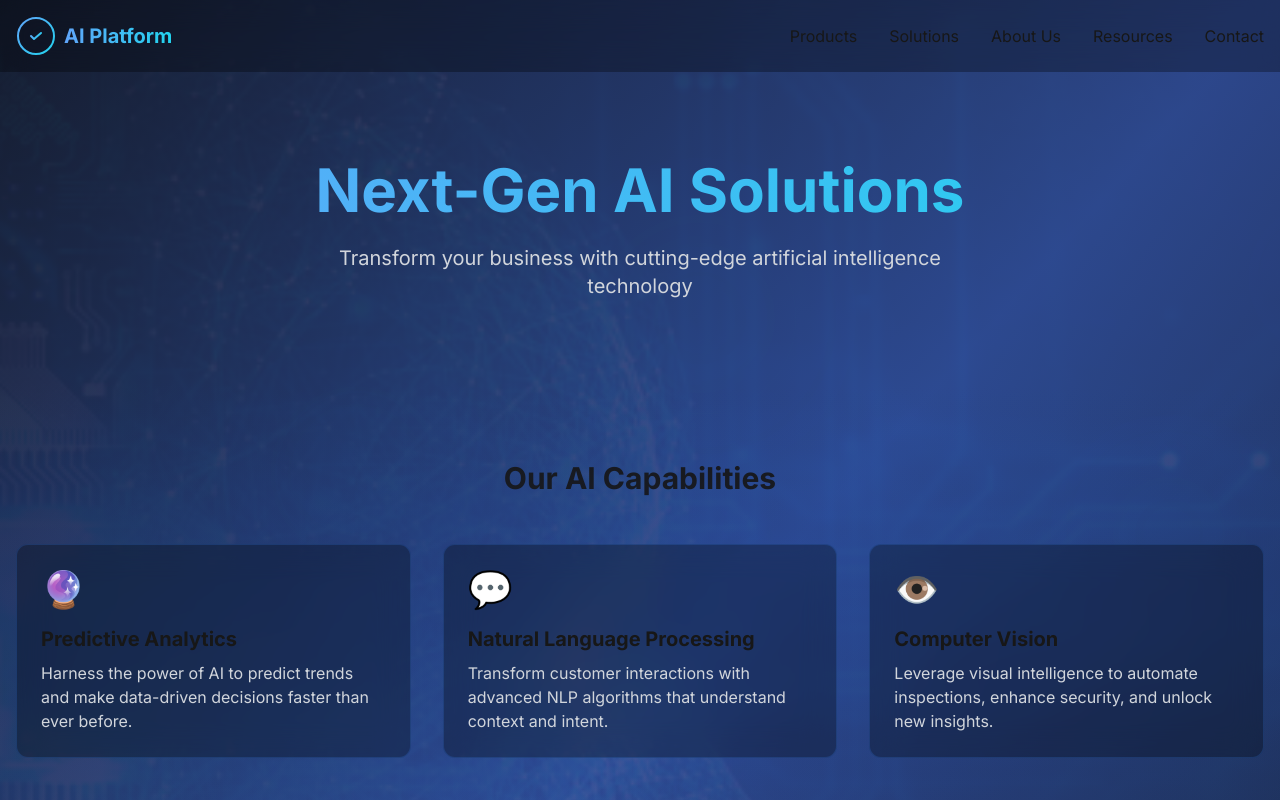
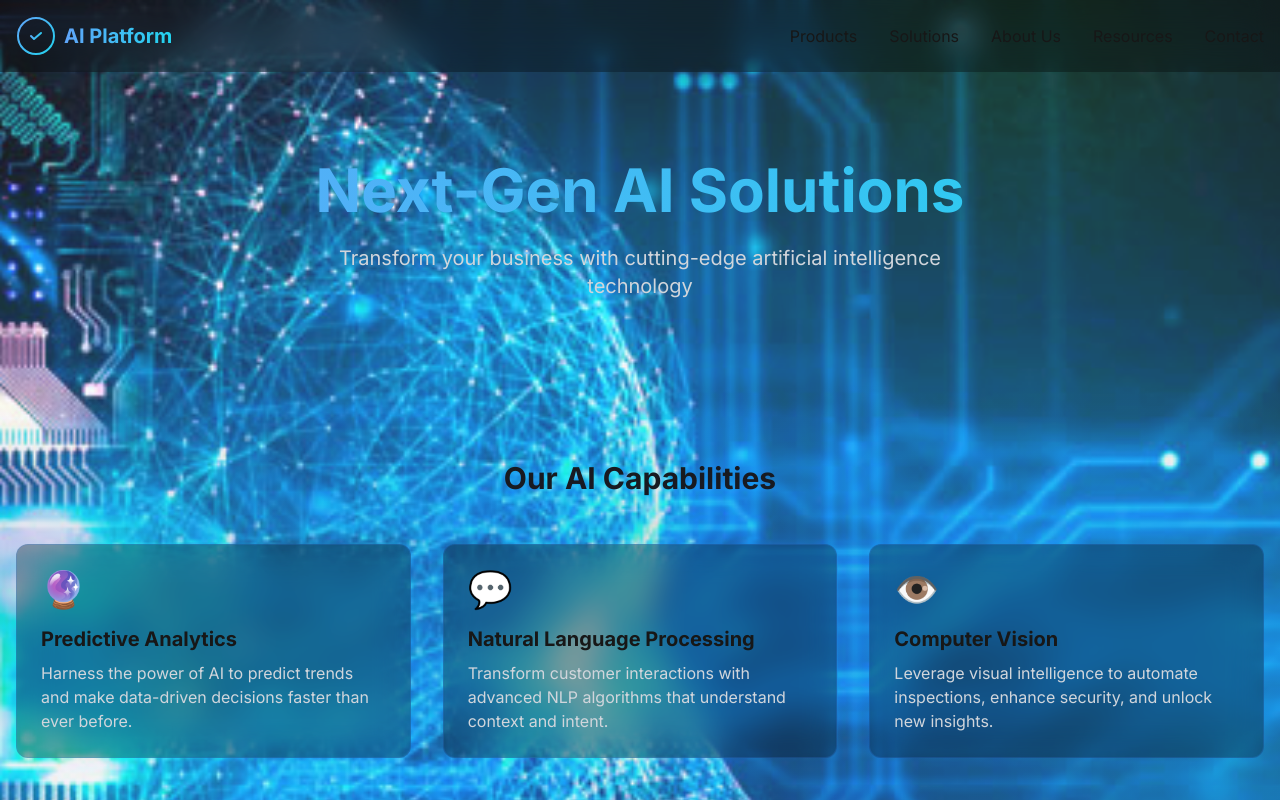
Before and after one commit to ryanleis/rl-nextjs-boilerplate, a Next.js app: page / in a window 1280 px wide. Shown: the top 800 px of the page. Built offline with nearby package versions, Linux system fonts and the light colour scheme.

Commit message:
update to 95%

```diff
--- a/app/page.tsx
+++ b/app/page.tsx
@@ -53,19 +53,19 @@ export default function Home() {
             backgroundSize: 'cover',
             backgroundPosition: 'center',
             backgroundRepeat: 'no-repeat',
-            opacity: 0.5,
+            opacity: 0.9,
           }}
         />
 
-        {/* Dark overlay - adjusted to maintain readability with higher image opacity */}
-        <div className="absolute inset-0 bg-gradient-to-br from-slate-900/95 via-blue-900/85 to-slate-900/95" />
+        {/* Dark overlay - adjusted for high image opacity */}
+        <div className="absolute inset-0 bg-gradient-to-br from-slate-900/98 via-blue-900/95 to-slate-900/98" />
 
         {/* Floating AI Elements */}
         <div className="absolute inset-0 overflow-hidden">
           {[...Array(5)].map((_, i) => (
             <div
               key={i}
-              className="absolute w-64 h-64 rounded-full opacity-[0.08] blur-3xl"
+              className="absolute w-64 h-64 rounded-full opacity-[0.12] blur-3xl"
               style={{
                 background: `radial-gradient(circle, rgba(59, 130, 246, 0.5) 0%, rgba(59, 130, 246, 0) 70%)`,
                 top: `${Math.random() * 100}%`,
```
